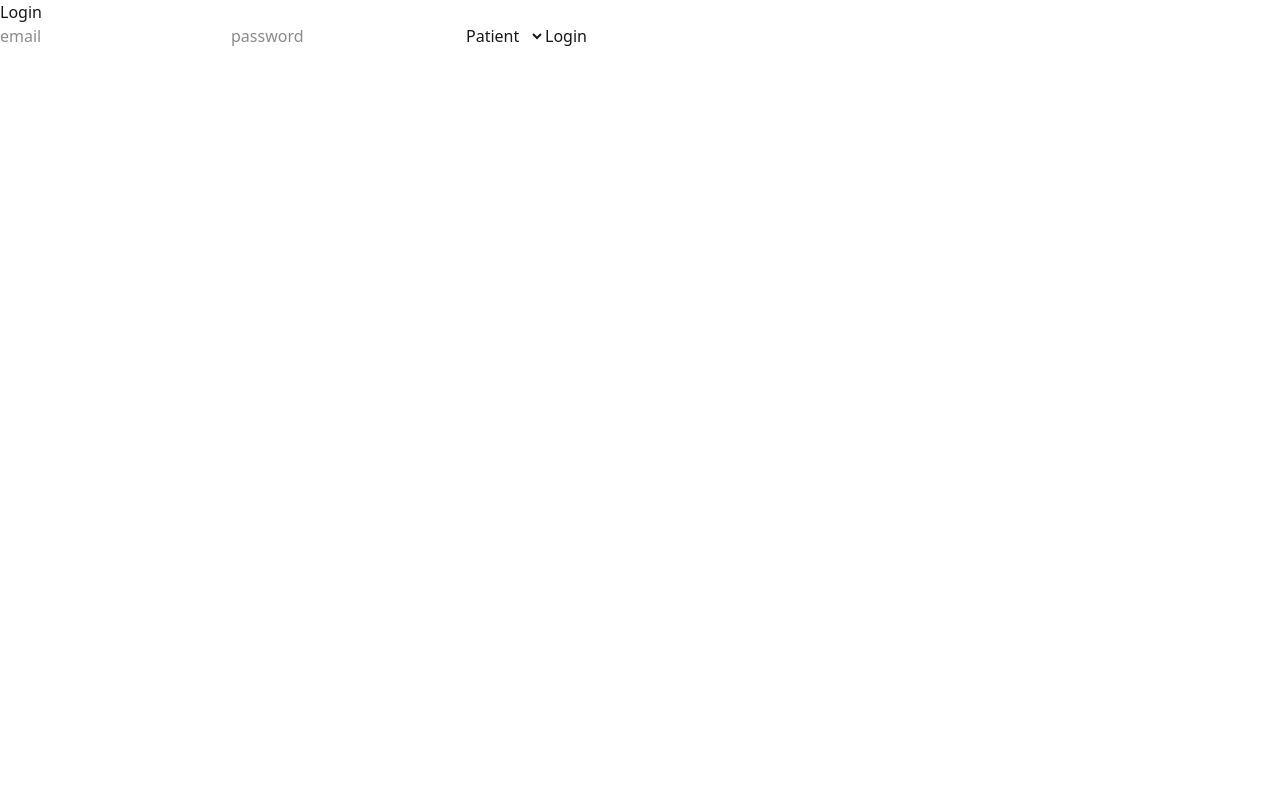
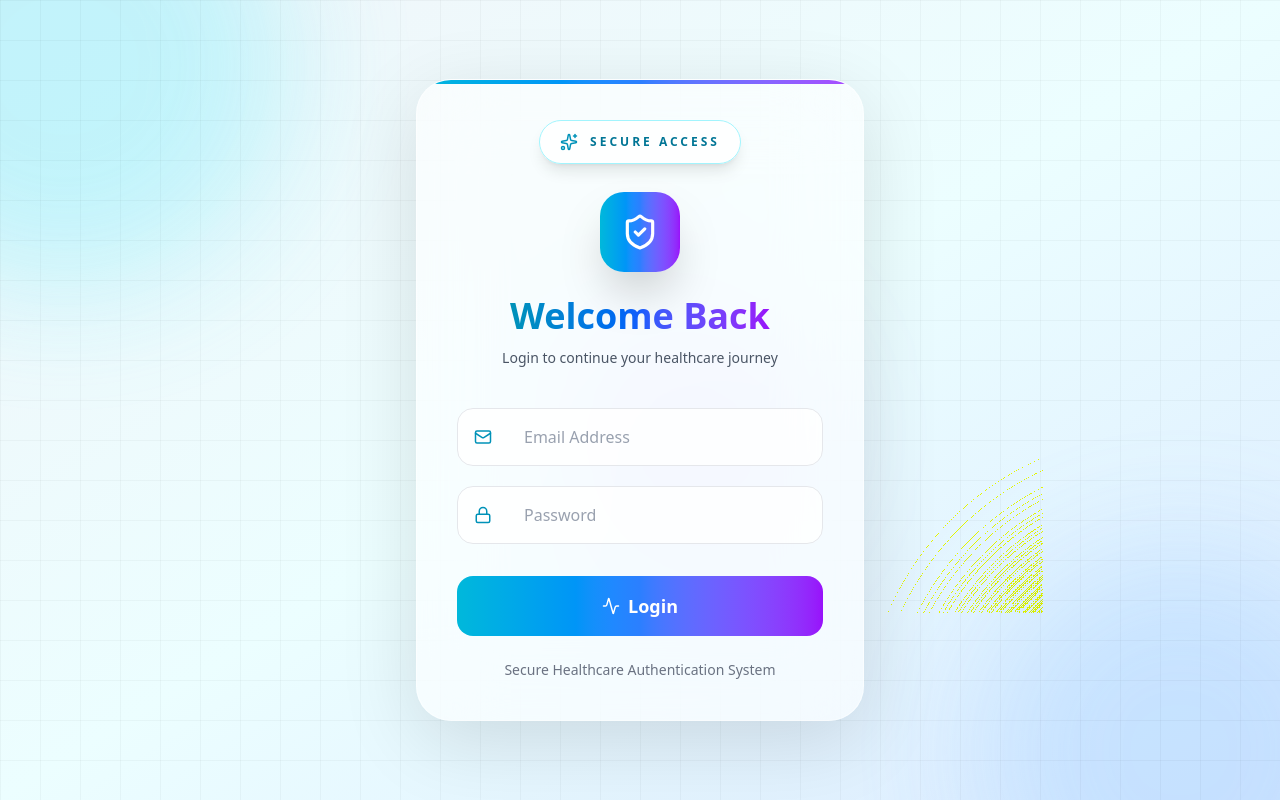
Before and after one commit to Anas011232/Smart-Hospital-Management-System-SaaS-, a Next.js app in the folder frontend/: page /login in a window 1280 px wide. Built offline with nearby package versions, Linux system fonts and the light colour scheme.

Commit message:
feat: enhance login page with improved UI, loading state, and role-based redirection

```diff
--- a/frontend/app/(auth)/login/page.jsx
+++ b/frontend/app/(auth)/login/page.jsx
@@ -1,20 +1,36 @@
 "use client";
 
 import { useState } from "react";
+import {
+  Mail,
+  Lock,
+  ShieldCheck,
+  Sparkles,
+  Activity,
+} from "lucide-react";
 
 export default function Login() {
+  const [loading, setLoading] = useState(false);
+
   const [form, setForm] = useState({
     email: "",
     password: "",
-    role: "patient",
   });
 
   const handleLogin = async () => {
-    const res = await fetch("http://localhost:5000/api/auth/login", {
+    try {
+      setLoading(true);
+
+      const res = await fetch(
+        "http://localhost:5000/api/auth/login",
+        {
           method: "POST",
-      headers: { "Content-Type": "application/json" },
+          headers: {
+            "Content-Type": "application/json",
+          },
           body: JSON.stringify(form),
-    });
+        }
+      );
 
       const data = await res.json();
 
@@ -30,34 +46,150 @@ export default function Login() {
         window.location.href = "/doctor-dashboard";
       }
 
-
-
       if (data.user?.role === "admin") {
         window.location.href = "/admin-dashboard";
       }
 
-
+    } catch (err) {
+      console.log(err);
+      alert("Login Failed ❌");
+    } finally {
+      setLoading(false);
+    }
   };
 
   return (
-    <div>
-      <h1>Login</h1>
+    <div className="min-h-screen relative overflow-hidden bg-gradient-to-br from-slate-100 via-cyan-50 to-blue-100 flex items-center justify-center px-4 py-10">
 
-      <input placeholder="email"
-        onChange={(e) => setForm({ ...form, email: e.target.value })}
+      {/* Background */}
+      <div className="absolute inset-0 overflow-hidden">
+
+        <div className="absolute -top-40 -left-40 w-[450px] h-[450px] bg-cyan-300/40 rounded-full blur-3xl animate-pulse"></div>
+
+        <div className="absolute bottom-[-150px] right-[-100px] w-[400px] h-[400px] bg-blue-300/40 rounded-full blur-3xl animate-pulse"></div>
+
+        <div className="absolute top-[40%] left-[45%] w-[220px] h-[220px] bg-purple-300/30 rounded-full blur-3xl"></div>
+      </div>
+
+      {/* Grid */}
+      <div className="absolute inset-0 bg-[linear-gradient(rgba(0,0,0,0.03)_1px,transparent_1px),linear-gradient(90deg,rgba(0,0,0,0.03)_1px,transparent_1px)] bg-[size:40px_40px]" />
+
+      {/* Card */}
+      <div className="relative z-10 w-full max-w-md">
+
+        <div className="relative overflow-hidden rounded-[35px] bg-white/60 backdrop-blur-2xl border border-white/50 shadow-[0_20px_80px_rgba(0,0,0,0.12)]">
+
+          {/* Top Glow */}
+          <div className="absolute top-0 left-0 w-full h-1 bg-gradient-to-r from-cyan-500 via-blue-500 to-purple-500"></div>
+
+          <div className="p-7 sm:p-10">
+
+            {/* Header */}
+            <div className="text-center mb-10">
+
+              <div className="inline-flex items-center gap-3 px-5 py-3 rounded-full bg-white/70 backdrop-blur-xl border border-cyan-200 shadow-lg">
+
+                <Sparkles className="text-cyan-600" size={18} />
+
+                <span className="text-xs font-semibold tracking-[3px] uppercase text-cyan-700">
+                  Secure Access
+                </span>
+              </div>
+
+              <div className="mt-7 flex justify-center">
+
+                <div className="w-20 h-20 rounded-3xl bg-gradient-to-r from-cyan-500 via-blue-500 to-purple-600 flex items-center justify-center shadow-2xl">
+
+                  <ShieldCheck className="text-white" size={38} />
+                </div>
+              </div>
+
+              <h1 className="mt-6 text-4xl font-black">
+
+                <span className="bg-gradient-to-r from-cyan-600 via-blue-600 to-purple-600 bg-clip-text text-transparent">
+                  Welcome Back
+                </span>
+              </h1>
+
+              <p className="mt-3 text-gray-600 text-sm">
+                Login to continue your healthcare journey
+              </p>
+            </div>
+
+            {/* Inputs */}
+            <div className="space-y-5">
+
+              <Input
+                icon={<Mail size={18} />}
+                type="email"
+                placeholder="Email Address"
+                onChange={(e) =>
+                  setForm({
+                    ...form,
+                    email: e.target.value,
+                  })
+                }
               />
 
-      <input type="password" placeholder="password"
-        onChange={(e) => setForm({ ...form, password: e.target.value })}
+              <Input
+                icon={<Lock size={18} />}
+                type="password"
+                placeholder="Password"
+                onChange={(e) =>
+                  setForm({
+                    ...form,
+                    password: e.target.value,
+                  })
+                }
               />
+            </div>
 
-      <select onChange={(e) => setForm({ ...form, role: e.target.value })}>
-        <option value="patient">Patient</option>
-        <option value="hospital">Hospital</option>
-        <option value="admin">Admin</option>
-      </select>
+            {/* Login Button */}
+            <button
+              onClick={handleLogin}
+              disabled={loading}
+              className="relative overflow-hidden group w-full mt-8 py-4 rounded-2xl font-bold text-lg text-white transition-all duration-500 hover:scale-[1.02] active:scale-[0.98]"
+            >
 
-      <button onClick={handleLogin}>Login</button>
+              <div className="absolute inset-0 bg-gradient-to-r from-cyan-500 via-blue-500 to-purple-600"></div>
+
+              <div className="absolute inset-0 opacity-0 group-hover:opacity-100 transition duration-500 bg-[linear-gradient(120deg,transparent,rgba(255,255,255,0.5),transparent)] translate-x-[-100%] group-hover:translate-x-[100%]"></div>
+
+              <span className="relative z-10 flex items-center justify-center gap-2">
+
+                <Activity size={18} />
+
+                {loading ? "Logging in..." : "Login"}
+              </span>
+            </button>
+
+            {/* Footer */}
+            <p className="text-center text-sm text-gray-500 mt-6">
+              Secure Healthcare Authentication System
+            </p>
+          </div>
+        </div>
+      </div>
     </div>
   );
 }
+
+/* =========================
+   Components
+========================= */
+
+const Input = ({ icon, ...props }) => {
+  return (
+    <div className="flex items-center rounded-2xl border border-gray-200 bg-white/80 overflow-hidden transition-all duration-300 focus-within:border-cyan-400 focus-within:shadow-[0_0_20px_rgba(0,200,255,0.25)]">
+
+      <div className="px-4 text-cyan-600 flex items-center justify-center">
+        {icon}
+      </div>
+
+      <input
+        {...props}
+        className="w-full bg-transparent px-4 py-4 leading-normal outline-none text-gray-800 placeholder:text-gray-400"
+      />
+    </div>
+  );
+};
```
Lines whose indentation alone changed are shown as unchanged.
